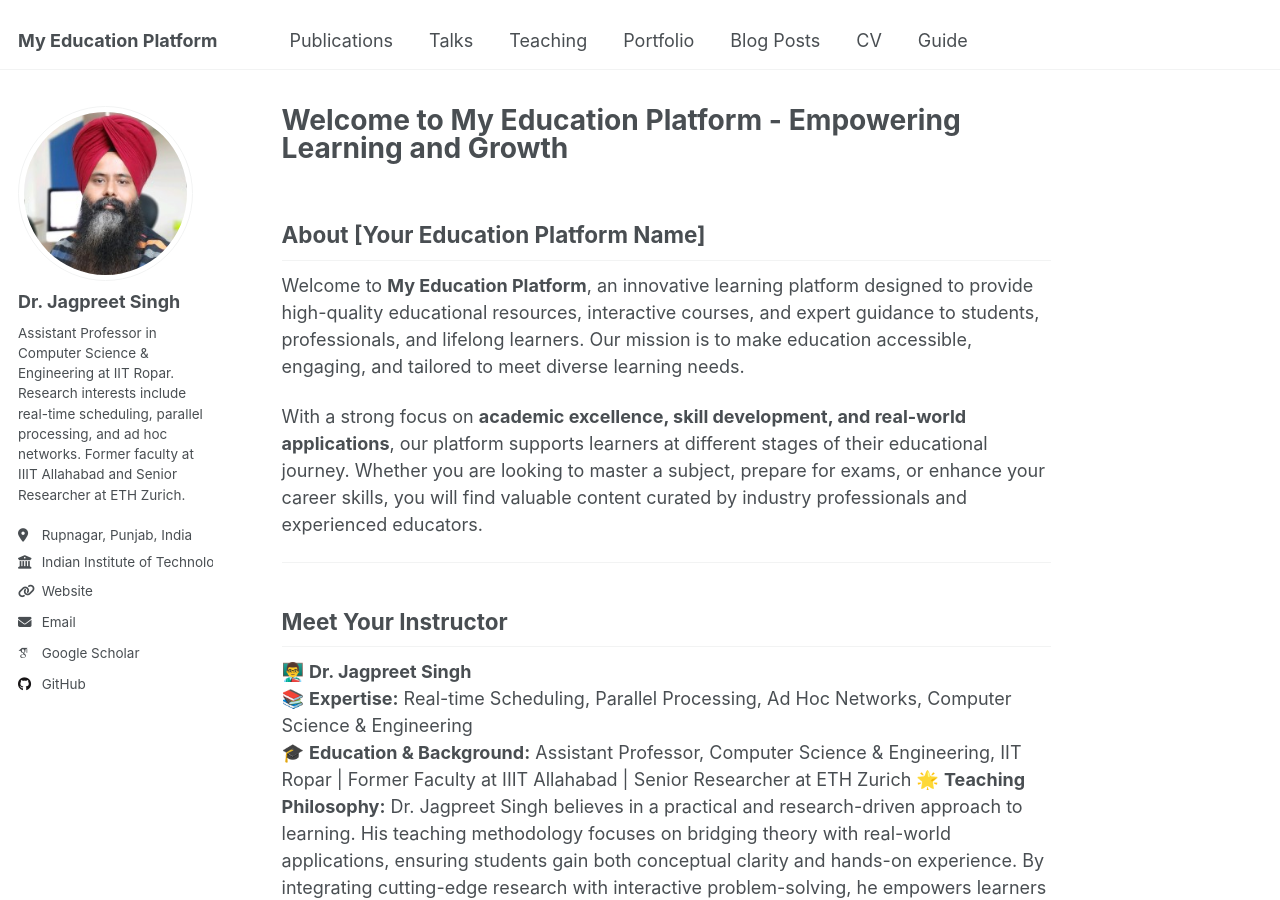
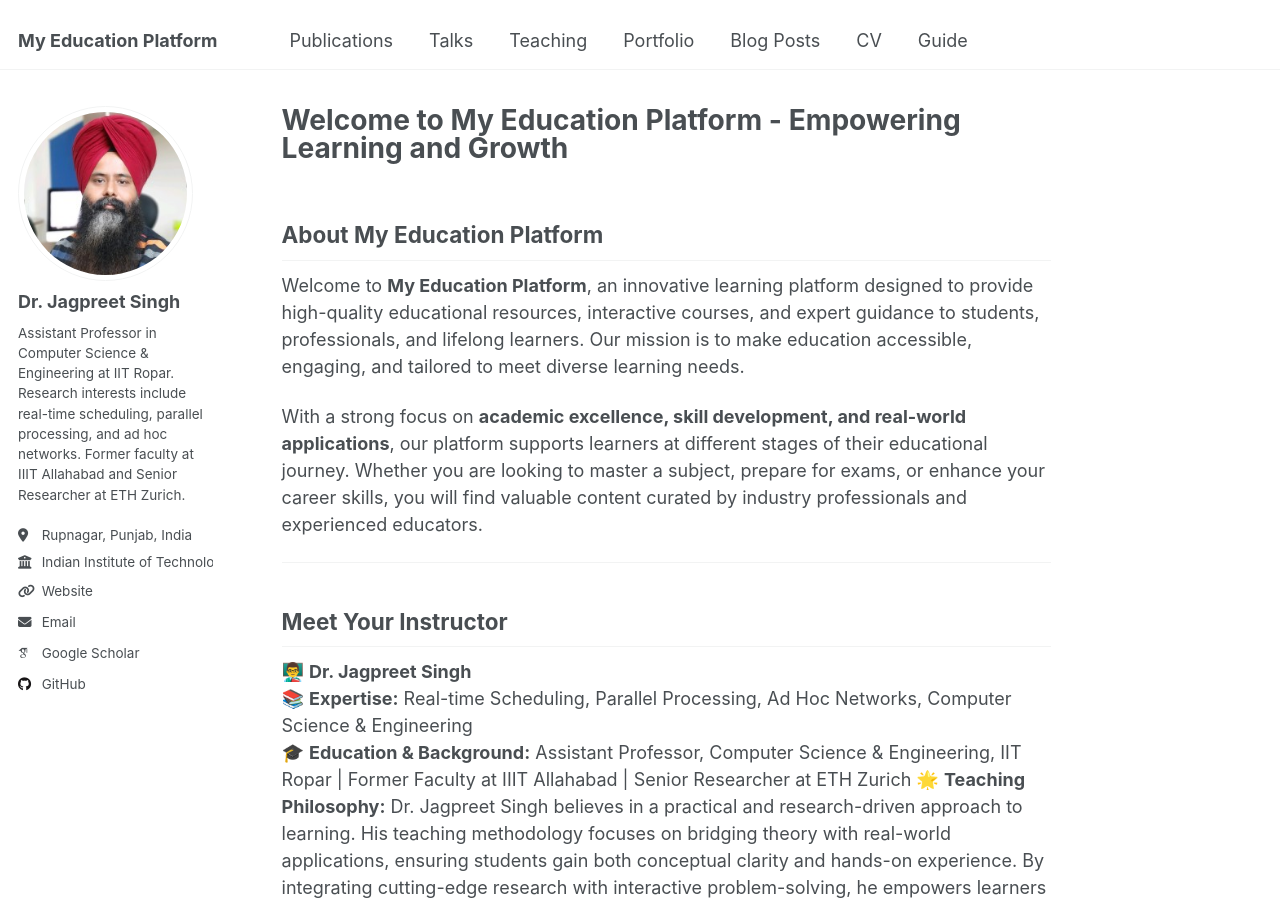
Before and after one commit to Sharma-eng-cli/Sharma-eng-cli.github.io, a Jekyll site: the page built from _pages/about.md, in a window 1280 px wide and 900 px high. Built offline with Jekyll 4.4.1, drawn with Linux system fonts in a browser that asks for light colours; some web fonts are replaced.

Commit message:
Updated About

```diff
--- a/_pages/about.md
+++ b/_pages/about.md
@@ -7,7 +7,7 @@ redirect_from:
   - /about.html
 ---
 
-## About [Your Education Platform Name]
+## About My Education Platform
 
 Welcome to **My Education Platform**, an innovative learning platform designed to provide high-quality educational resources, interactive courses, and expert guidance to students, professionals, and lifelong learners. Our mission is to make education accessible, engaging, and tailored to meet diverse learning needs.
 
```
